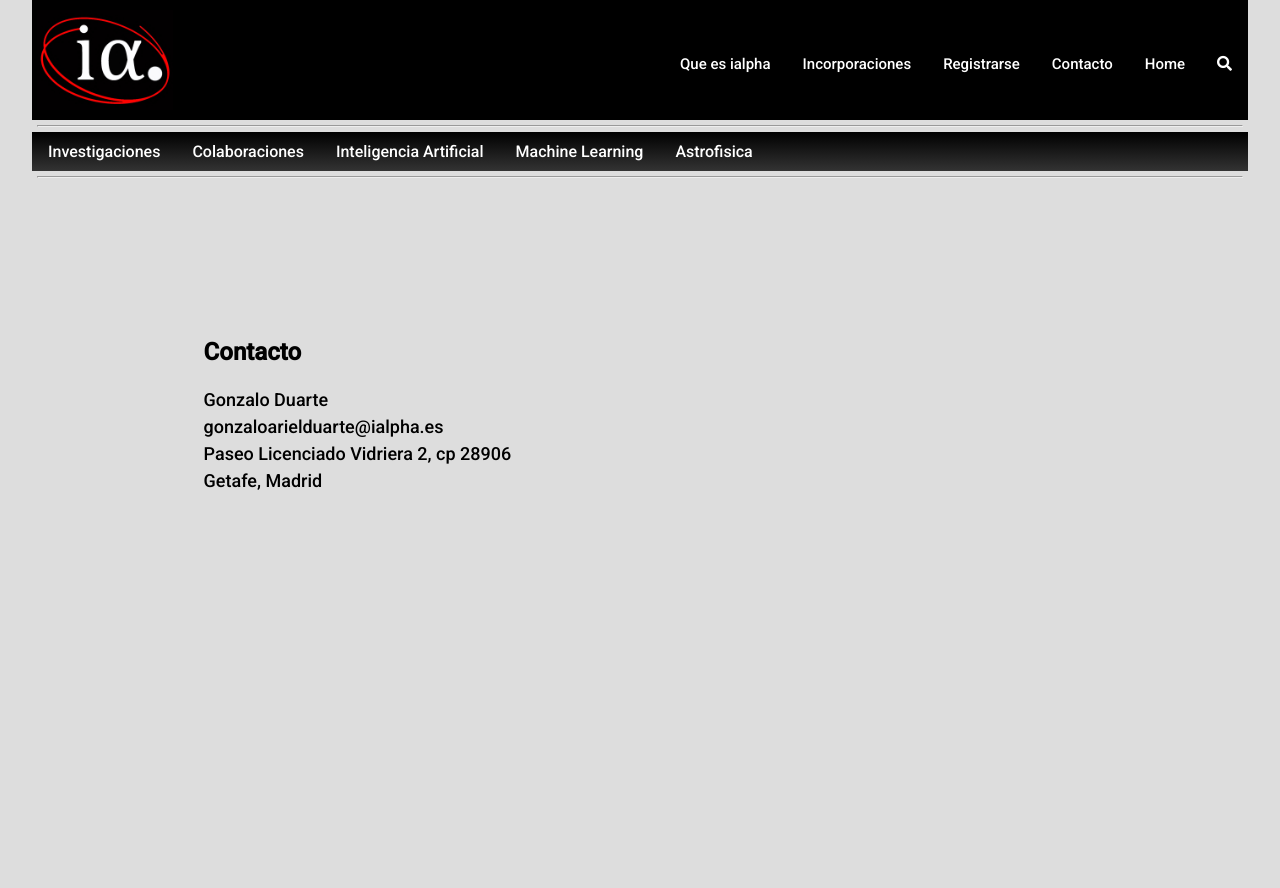
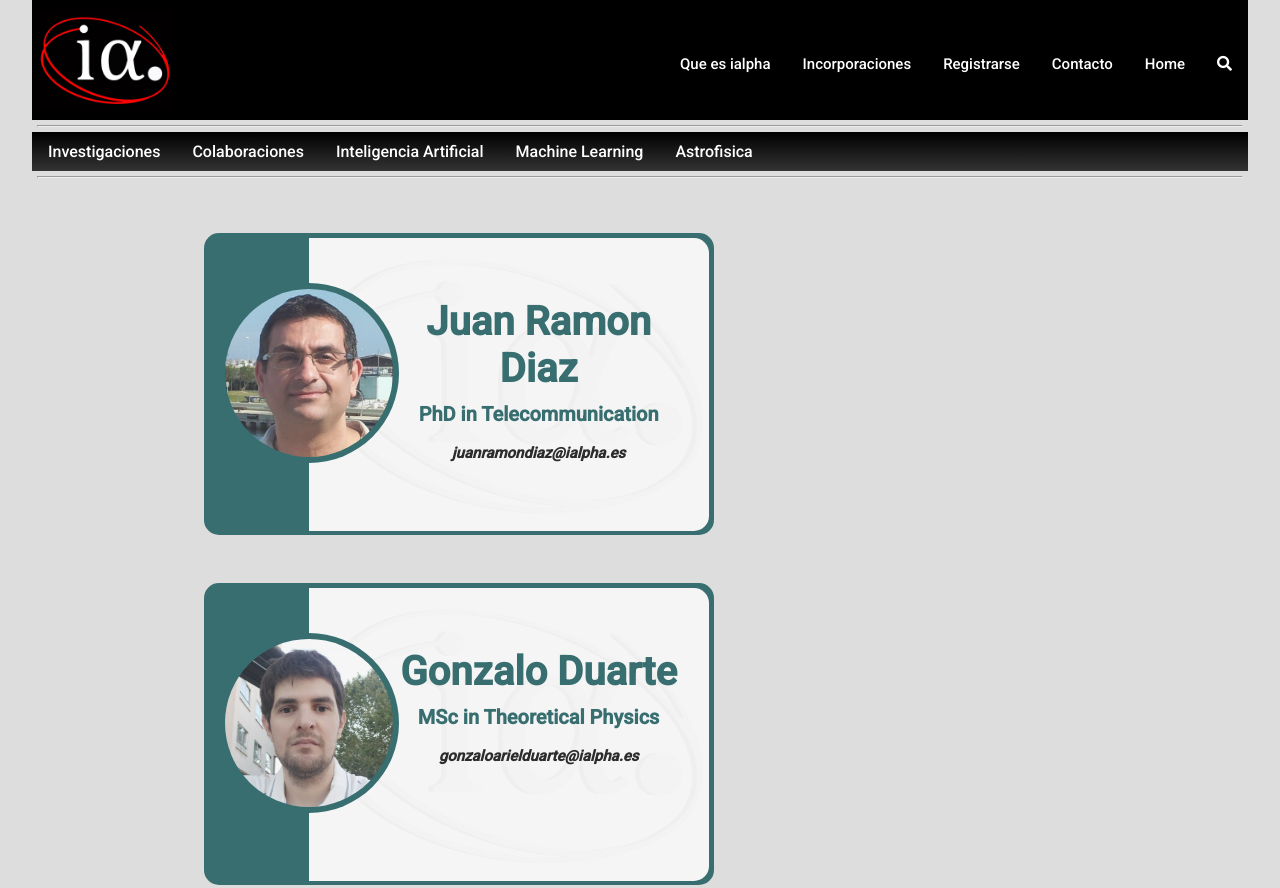
Before and after one commit to duartegonzaloariel/pagina_ialpha, a plain HTML site: page d_contacto.html in a window 1280 px wide. Shown: the top 888 px of the page. Drawn offline with nearby package versions, Linux system fonts and the light colour scheme.

Commit message:
agregado de tarjetas personales

```diff
--- a/d_contacto.html
+++ b/d_contacto.html
@@ -10,7 +10,8 @@
     <!--font-->
     <link href="https://fonts.googleapis.com/css2?family=Roboto:wght@500&display=swap" rel="stylesheet">
     <!--custom css-->
-    <link rel="stylesheet" href="estilos-menu2.css">
+    <link rel="stylesheet" href="estilo-visita.css">
+      <link rel="stylesheet" href="estilos-menu2.css">
 </head>
 <body>
     <div class="menu-btn">
@@ -24,6 +25,7 @@
             <img src="imagenes/Nuevos logos/logoialpha_gonzalo2.jpg" alt=logo class="nav-logo">
             <div>
             </div>
+
             <ul class="nav-menu show">
                 <li>
                     <a href="a_que_es_ialpha.html">Que es ialpha</a>
@@ -73,16 +75,44 @@
         </nav>
         <hr>
         <section>
+            <div class="card-contacto">
+                <div class="cabecera">
+                    <ul>
+                        <li class="imagen">
+                            <img src="imagenes/Nuevos logos/juan.jpg" alt=logo>
+                        </li>
 
-            <div class="baner-one">
-                <h2>Contacto</h2>
-                <p> Gonzalo Duarte <br>
-                    gonzaloarielduarte@ialpha.es<br>
-                    Paseo Licenciado Vidriera 2, cp 28906<br>
-                    Getafe, Madrid
-                </p>
+                        <li class="imagen2">
+                            <img src="imagenes/Nuevos logos/logoialpha_gonzalo10.jpg" alt=logo class="nav-logo3">
+                        </li>
+
+                        <li class="descripcion">
+                            <h2>Juan Ramon Diaz</h2>
+                            <h3>PhD in Telecommunication</h3>
+                            <p><br><b><i>juanramondiaz@ialpha.es</i></b></p>
+                        </li>
+                    </ul>
+                </div>
             </div>
+            <div class="card-contacto">
+                <div class="cabecera">
+                    <ul>
+                        <li class="imagen">
+                            <img src="imagenes/Nuevos logos/yo2.jpg" alt=logo>
+                        </li>
 
+                        <li class="imagen2">
+                            <img src="imagenes/Nuevos logos/logoialpha_gonzalo10.jpg" alt=logo class="nav-logo3">
+                        </li>
+
+                        <li class="descripcion">
+                            <h2>Gonzalo Duarte</h2>
+                            <h3>MSc in Theoretical Physics</h3>
+                            <p><br><b><i>gonzaloarielduarte@ialpha.es</i></b></p>
+                        </li>
+                    </ul>
+                </div>
+            </div>
         </section>
     </div>
     <footer class="footerr">
--- /dev/null
+++ b/estilo-visita.css
@@ -0,0 +1,82 @@
+*{
+    box-sizing: border-box;
+    margin: 0;
+    padding: 0;
+}
+a{
+    color: #fff;
+    text-decoration: none;
+}
+ul{
+    list-style: none;
+}
+section{
+    padding:50px;
+    font-family: 'Roboto', sans-serif;
+}
+.card-contacto {
+    width: 510px;
+    height: 300px;
+    margin-bottom: 50px;
+    border-radius: 15px;
+    text-align: center;
+    opacity: 0.8;
+    font-size: 15px;
+}
+.card-contacto:hover{
+    box-shadow: 10px 10px 10px #000;
+    transform: translateY(-15px);
+    font-size: 22px;
+    opacity: 1;
+}
+.cabecera{
+    display: flex;
+    justify-content: space-between;
+    width: 100%;
+    background: #0f5355;
+    border-radius: 15px;
+}
+.cabecera div{
+    flex:1;
+}
+.imagen img{
+    position: relative;
+    margin-top: 50px;
+    margin-left: 15px;
+    width: 180px;
+    height: 180px;
+    border-radius: 50%;
+    background:#0f5355;
+    padding: 6px;
+    z-index: 1;
+}
+.nav-logo3{
+    width: 400px;
+    margin-top: 5px;
+    position: relative;
+    margin-left: -90px;
+    z-index: 0;
+    border-radius:0px 15px 15px 0px;
+}
+.descripcion {
+    margin-left: -320px;
+    margin-top: 60px;
+    width: 300px;
+    height: 150px;
+    padding: 5px;
+    z-index: 200;
+    color: #000;
+}
+.descripcion h2 {
+    color: #0f5355;
+    font-size: 40px;
+}
+.descripcion h3{
+    margin-top: 10px;
+    text-align: center;
+    color: #0f5355;
+    font-size: 20px;
+}
+.cabecera ul{
+    display: flex;
+}
--- /dev/null
+++ b/estilo_visita.css
@@ -0,0 +1,83 @@
+*{
+    box-sizing: border-box;
+    margin: 0;
+    padding: 0;
+}
+a{
+    color: #fff;
+    text-decoration: none;
+}
+ul{
+    list-style: none;
+}
+section{
+    padding:50px;
+    font-family: 'Roboto', sans-serif;
+}
+.card-contacto {
+    width: 510px;
+    height: 300px;
+    margin-bottom: 50px;
+    border-radius: 15px;
+    text-align: center;
+    opacity: 0.8;
+    font-size: 15px;
+}
+.card-contacto:hover{
+    box-shadow: 10px 10px 10px #000;
+    transform: translateY(-15px);
+    font-size: 22px;
+    opacity: 1;
+}
+.cabecera{
+    display: flex;
+    justify-content: space-between;
+    width: 100%;
+
+    background: #0f5355;
+    border-radius: 15px;
+}
+.cabecera div{
+    flex:1;
+}
+.imagen img{
+    position: relative;
+    margin-top: 50px;
+    margin-left: 15px;
+    width: 180px;
+    height: 180px;
+    border-radius: 50%;
+    background:#0f5355;
+    padding: 6px;
+    z-index: 1;
+}
+.nav-logo3{
+    width: 400px;
+    margin-top: 5px;
+    position: relative;
+    margin-left: -90px;
+    z-index: 0;
+    border-radius:0px 15px 15px 0px;
+}
+.descripcion {
+    margin-left: -320px;
+    margin-top: 60px;
+    width: 300px;
+    height: 150px;
+    padding: 5px;
+    z-index: 200;
+    color: #000;
+}
+.descripcion h2 {
+    color: #0f5355;
+    font-size: 40px;
+}
+.descripcion h3{
+    margin-top: 10px;
+    text-align: center;
+    color: #0f5355;
+    font-size: 20px;
+}
+.cabecera ul{
+    display: flex;
+}
--- a/estilos.css
+++ b/estilos.css
@@ -149,7 +149,6 @@ h2{
 }
 .news-card{
     background-color: #e1e1e1;
-
     margin-bottom: 40px;
     padding: 20px;
     padding-bottom: 40px;
@@ -287,7 +286,7 @@ section{
         width: 250px;
         padding: 30px;
         padding-top: 80px;
-        transform: translateX(-900px);
+        transform: translateX(-1300px);
         opacity: .9;
         transition:transform .5s ease-in-out;
     }
@@ -318,8 +317,7 @@ section{
         height: 100%;
         width: 250px;
         padding: 30px;
-        transform: translateX(-900px);
-
+        transform: translateX(-1300px);
         opacity: .9;
         z-index: 10;
         transition:transform .5s ease-in-out;
```
Also changed, not shown: imagenes/Nuevos logos/juan.jpg (added), imagenes/Nuevos logos/logoialpha_gonzalo10.jpg (added), imagenes/Nuevos logos/logoialpha_gonzalo3 - copia.jpg (added), imagenes/Nuevos logos/logoialpha_gonzalo3.jpg (added), imagenes/Nuevos logos/logoialpha_gonzalo4.jpg (added), imagenes/Nuevos logos/logoialpha_gonzalo5.jpg (added), imagenes/Nuevos logos/logoialpha_gonzalo6.jpg (added), imagenes/Nuevos logos/logoialpha_gonzalo7.jpg (added), imagenes/Nuevos logos/logoialpha_gonzalo8.jpg (added), imagenes/Nuevos logos/logoialpha_gonzalo9.jpg (added), imagenes/Nuevos logos/yo2.jpg (added), imagenes/en_pagina/logoialpha_gonzalo4.jpg (added), 1 other file.
